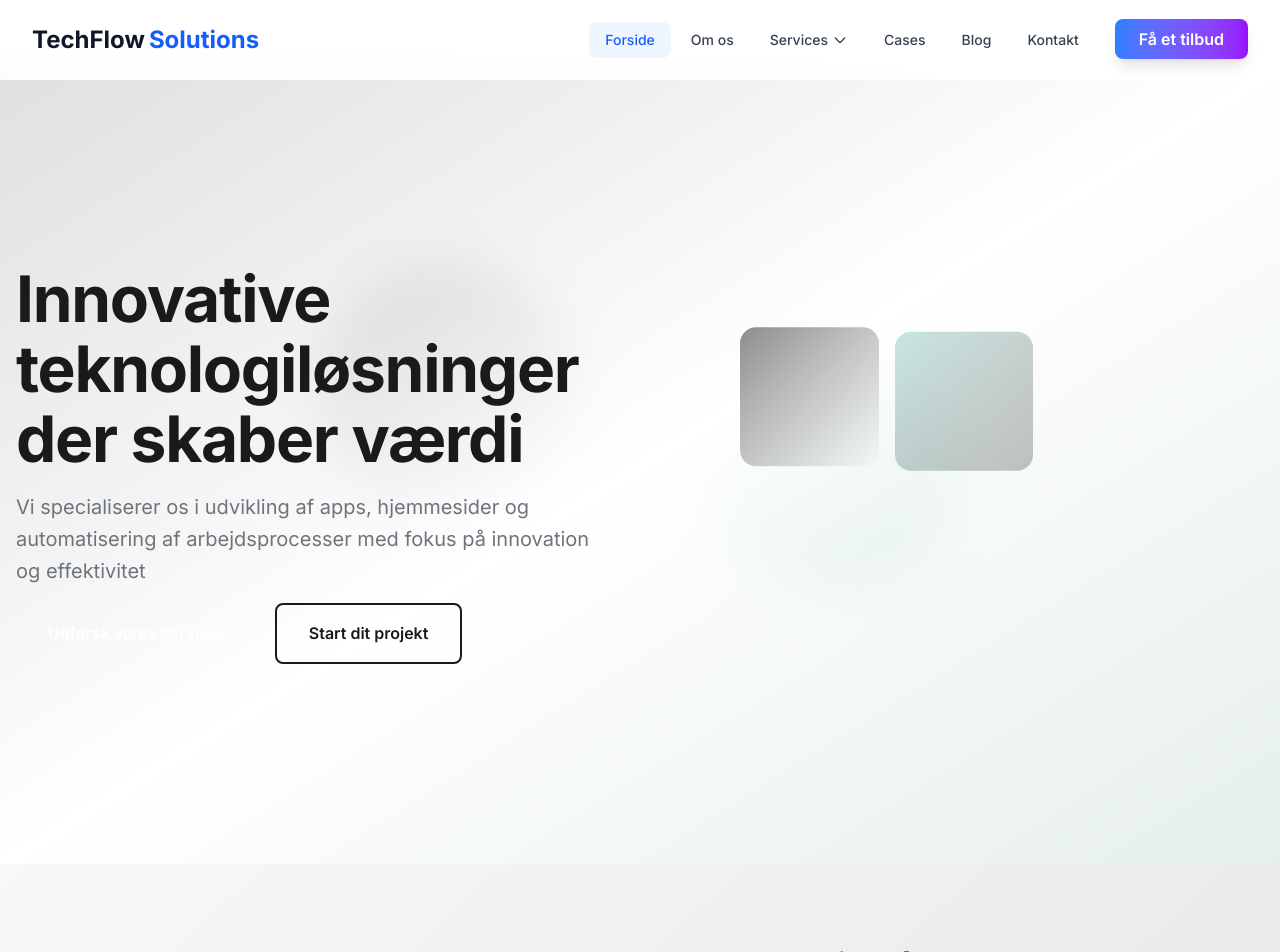
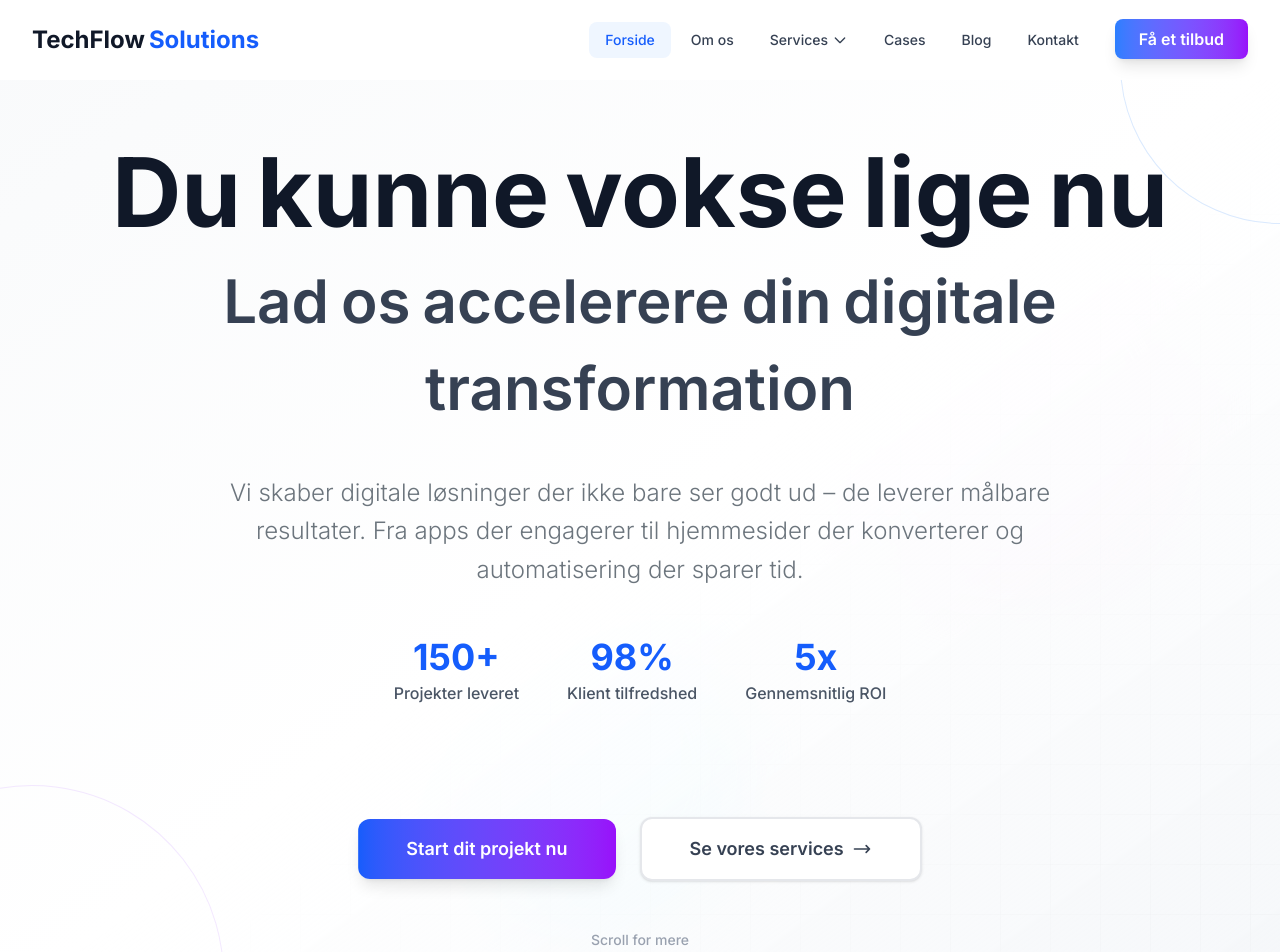
Before and after one commit to Baragji/TechFlows, a Next.js app: page / in a window 1280 px wide. Shown: the top 952 px of the page. Built offline with nearby package versions, Linux system fonts and the light colour scheme.

Commit message:
fase 3 done. feat: implement animations and enhancements for Hero section and global styles

```diff
--- a/src/components/sections/Hero.tsx
+++ b/src/components/sections/Hero.tsx
@@ -1,98 +1,298 @@
 'use client';
 
-import { motion } from 'framer-motion';
+import { motion, useScroll, useTransform } from 'framer-motion';
 import Link from 'next/link';
+import { useRef } from 'react';
 
 const Hero = () => {
+  const ref = useRef<HTMLDivElement>(null);
+  const { scrollYProgress } = useScroll({
+    target: ref,
+    offset: ["start start", "end start"]
+  });
+
+  const y = useTransform(scrollYProgress, [0, 1], ["0%", "50%"]);
+  const opacity = useTransform(scrollYProgress, [0, 1], [1, 0]);
+
+  // Animation variants
+  const containerVariants = {
+    hidden: { opacity: 0 },
+    visible: {
+      opacity: 1,
+      transition: {
+        staggerChildren: 0.2,
+        delayChildren: 0.3
+      }
+    }
+  };
+
+  const itemVariants = {
+    hidden: {
+      opacity: 0,
+      y: 30,
+      filter: "blur(10px)"
+    },
+    visible: {
+      opacity: 1,
+      y: 0,
+      filter: "blur(0px)"
+    }
+  };
+
+  const wordVariants = {
+    hidden: {
+      opacity: 0,
+      y: 20,
+      rotateX: -90
+    },
+    visible: {
+      opacity: 1,
+      y: 0,
+      rotateX: 0
+    }
+  };
+
+  const heroWords = ["Du", "kunne", "vokse", "lige", "nu"];
+  const subWords = ["Lad", "os", "accelerere", "din", "digitale", "transformation"];
+
   return (
     <section
+      ref={ref}
       id="home"
-      className="relative min-h-screen flex items-center justify-center bg-gradient-to-br from-primary/10 via-white to-secondary/10 overflow-hidden"
+      className="relative min-h-screen flex items-center justify-center bg-gradient-to-br from-gray-50 via-white to-blue-50/30 overflow-hidden"
     >
-      <div className="container mx-auto px-4 py-20">
-        <div className="grid lg:grid-cols-2 gap-12 items-center">
-          {/* Hero Content */}
-          <div className="space-y-8">
-            <motion.h1
-              className="text-4xl md:text-5xl lg:text-6xl font-bold text-text-dark leading-tight"
-              initial={{ opacity: 0, y: 30 }}
-              animate={{ opacity: 1, y: 0 }}
-              transition={{ duration: 0.8 }}
+      {/* Parallax Background Elements */}
+      <motion.div
+        style={{ y, opacity }}
+        className="absolute inset-0 -z-10"
+      >
+        {/* Geometric Background Pattern */}
+        <div className="absolute inset-0">
+          <div className="absolute top-20 left-10 w-72 h-72 bg-gradient-to-br from-blue-100/40 to-purple-100/40 rounded-full mix-blend-multiply filter blur-xl"></div>
+          <div className="absolute top-40 right-20 w-96 h-96 bg-gradient-to-br from-purple-100/40 to-pink-100/40 rounded-full mix-blend-multiply filter blur-xl"></div>
+          <div className="absolute bottom-20 left-1/3 w-80 h-80 bg-gradient-to-br from-blue-100/40 to-cyan-100/40 rounded-full mix-blend-multiply filter blur-xl"></div>
+        </div>
+
+        {/* Grid Pattern */}
+        <div className="absolute inset-0 bg-[linear-gradient(rgba(0,0,0,0.02)_1px,transparent_1px),linear-gradient(90deg,rgba(0,0,0,0.02)_1px,transparent_1px)] bg-[size:50px_50px]"></div>
+
+        {/* Floating Elements */}
+        <motion.div
+          className="absolute top-1/4 right-1/4 w-4 h-4 bg-blue-400 rounded-full"
+          animate={{
+            y: [0, -20, 0],
+            opacity: [0.3, 0.8, 0.3]
+          }}
+          transition={{
+            duration: 4,
+            repeat: Infinity,
+            ease: "easeInOut"
+          }}
+        />
+        <motion.div
+          className="absolute bottom-1/3 left-1/5 w-6 h-6 bg-purple-400 rounded-full"
+          animate={{
+            y: [0, -30, 0],
+            opacity: [0.2, 0.6, 0.2]
+          }}
+          transition={{
+            duration: 5,
+            repeat: Infinity,
+            ease: "easeInOut",
+            delay: 1
+          }}
+        />
+        <motion.div
+          className="absolute top-1/2 left-1/6 w-3 h-3 bg-cyan-400 rounded-full"
+          animate={{
+            y: [0, -15, 0],
+            opacity: [0.4, 0.9, 0.4]
+          }}
+          transition={{
+            duration: 3.5,
+            repeat: Infinity,
+            ease: "easeInOut",
+            delay: 2
+          }}
+        />
+      </motion.div>
+
+      <div className="container mx-auto px-4 py-20 relative z-10">
+        <motion.div
+          className="max-w-6xl mx-auto text-center space-y-12"
+          variants={containerVariants}
+          initial="hidden"
+          animate="visible"
+        >
+          {/* Main Headline */}
+          <div className="space-y-6">
+            <motion.div
+              className="flex flex-wrap justify-center gap-4 text-5xl md:text-7xl lg:text-8xl font-bold text-gray-900 leading-none"
+              variants={itemVariants}
+              transition={{ duration: 0.8, ease: "easeOut" }}
             >
-              Innovative teknologiløsninger der skaber værdi
-            </motion.h1>
-
-            <motion.p
-              className="text-lg md:text-xl text-text-light leading-relaxed"
-              initial={{ opacity: 0, y: 30 }}
-              animate={{ opacity: 1, y: 0 }}
-              transition={{ duration: 0.8, delay: 0.2 }}
-            >
-              Vi specialiserer os i udvikling af apps, hjemmesider og automatisering af
-              arbejdsprocesser med fokus på innovation og effektivitet
-            </motion.p>
+              {heroWords.map((word, index) => (
+                <motion.span
+                  key={index}
+                  variants={wordVariants}
+                  className="inline-block"
+                  style={{ transformOrigin: "50% 100%" }}
+                  transition={{
+                    duration: 0.6,
+                    ease: "easeOut",
+                    delay: index * 0.1
+                  }}
+                >
+                  {word}
+                </motion.span>
+              ))}
+            </motion.div>
 
             <motion.div
-              className="flex flex-col sm:flex-row gap-4"
-              initial={{ opacity: 0, y: 30 }}
-              animate={{ opacity: 1, y: 0 }}
-              transition={{ duration: 0.8, delay: 0.4 }}
+              className="flex flex-wrap justify-center gap-3 text-3xl md:text-5xl lg:text-6xl font-semibold text-gray-700 leading-tight"
+              variants={itemVariants}
+              transition={{ duration: 0.8, ease: "easeOut", delay: 0.3 }}
+            >
+              {subWords.map((word, index) => (
+                <motion.span
+                  key={index}
+                  variants={wordVariants}
+                  className="inline-block"
+                  style={{ transformOrigin: "50% 100%" }}
+                  transition={{
+                    duration: 0.6,
+                    ease: "easeOut",
+                    delay: 0.5 + index * 0.1
+                  }}
+                >
+                  {word}
+                </motion.span>
+              ))}
+            </motion.div>
+          </div>
+
+          {/* Tagline */}
+          <motion.p
+            className="text-xl md:text-2xl text-gray-600 max-w-4xl mx-auto leading-relaxed font-light"
+            variants={itemVariants}
+            transition={{ duration: 0.8, ease: "easeOut", delay: 0.8 }}
+          >
+            Vi skaber digitale løsninger der ikke bare ser godt ud – de leverer målbare resultater.
+            Fra apps der engagerer til hjemmesider der konverterer og automatisering der sparer tid.
+          </motion.p>
+
+          {/* Stats Preview */}
+          <motion.div
+            className="flex flex-wrap justify-center gap-8 md:gap-12 py-8"
+            variants={itemVariants}
+            transition={{ duration: 0.8, ease: "easeOut", delay: 1.0 }}
+          >
+            {[
+              { number: "150+", label: "Projekter leveret" },
+              { number: "98%", label: "Klient tilfredshed" },
+              { number: "5x", label: "Gennemsnitlig ROI" }
+            ].map((stat, index) => (
+              <motion.div
+                key={index}
+                className="text-center"
+                whileHover={{ scale: 1.05 }}
+                transition={{ duration: 0.2 }}
+              >
+                <div className="text-3xl md:text-4xl font-bold text-blue-600 mb-1">
+                  {stat.number}
+                </div>
+                <div className="text-sm md:text-base text-gray-600 font-medium">
+                  {stat.label}
+                </div>
+              </motion.div>
+            ))}
+          </motion.div>
+
+          {/* CTA Buttons */}
+          <motion.div
+            className="flex flex-col sm:flex-row gap-6 justify-center items-center pt-8"
+            variants={itemVariants}
+            transition={{ duration: 0.8, ease: "easeOut", delay: 1.2 }}
+          >
+            <motion.div
+              whileHover={{ scale: 1.05 }}
+              whileTap={{ scale: 0.95 }}
+            >
+              <Link
+                href="/prisberegner"
+                className="group relative inline-flex items-center justify-center px-12 py-4 text-lg font-semibold text-white bg-gradient-to-r from-blue-600 to-purple-600 rounded-xl shadow-lg hover:shadow-2xl transition-all duration-300 overflow-hidden"
+              >
+                <span className="relative z-10">Start dit projekt nu</span>
+                <div className="absolute inset-0 bg-gradient-to-r from-blue-700 to-purple-700 opacity-0 group-hover:opacity-100 transition-opacity duration-300"></div>
+                <motion.div
+                  className="absolute inset-0 bg-white/20"
+                  initial={{ x: "-100%" }}
+                  whileHover={{ x: "100%" }}
+                  transition={{ duration: 0.6 }}
+                />
+              </Link>
+            </motion.div>
+
+            <motion.div
+              whileHover={{ scale: 1.05 }}
+              whileTap={{ scale: 0.95 }}
             >
               <Link
                 href="#services"
-                className="inline-flex items-center justify-center px-8 py-4 bg-accent text-white font-semibold rounded-lg hover:bg-hover transition-colors duration-300 shadow-custom hover:shadow-custom-lg"
+                className="group inline-flex items-center justify-center px-12 py-4 text-lg font-semibold text-gray-700 bg-white border-2 border-gray-200 rounded-xl hover:border-blue-300 hover:text-blue-600 transition-all duration-300 shadow-sm hover:shadow-lg"
               >
-                Udforsk vores services
-              </Link>
-              <Link
-                href="#contact"
-                className="inline-flex items-center justify-center px-8 py-4 bg-transparent text-accent font-semibold rounded-lg border-2 border-accent hover:bg-accent hover:text-white transition-all duration-300"
-              >
-                Start dit projekt
+                Se vores services
+                <motion.svg
+                  className="ml-2 w-5 h-5"
+                  fill="none"
+                  stroke="currentColor"
+                  viewBox="0 0 24 24"
+                  initial={{ x: 0 }}
+                  whileHover={{ x: 5 }}
+                  transition={{ duration: 0.2 }}
+                >
+                  <path strokeLinecap="round" strokeLinejoin="round" strokeWidth={2} d="M17 8l4 4m0 0l-4 4m4-4H3" />
+                </motion.svg>
               </Link>
             </motion.div>
-          </div>
+          </motion.div>
 
-          {/* Hero Visual */}
-          <div className="relative">
+          {/* Scroll Indicator */}
+          <motion.div
+            className="absolute bottom-8 left-1/2 transform -translate-x-1/2"
+            initial={{ opacity: 0, y: 20 }}
+            animate={{ opacity: 1, y: 0 }}
+            transition={{ delay: 2, duration: 0.8 }}
+          >
             <motion.div
-              className="grid grid-cols-3 gap-4 max-w-md mx-auto"
-              initial={{ opacity: 0, scale: 0.8 }}
-              animate={{ opacity: 1, scale: 1 }}
-              transition={{ duration: 1, delay: 0.6 }}
+              className="flex flex-col items-center text-gray-400 cursor-pointer"
+              animate={{ y: [0, 10, 0] }}
+              transition={{ duration: 2, repeat: Infinity }}
+              onClick={() => {
+                document.getElementById('services')?.scrollIntoView({ behavior: 'smooth' });
+              }}
             >
-              {[1, 2, 3, 4, 5, 6].map((box, index) => (
-                <motion.div
-                  key={box}
-                  className={`aspect-square rounded-2xl bg-gradient-to-br ${
-                    index % 3 === 0
-                      ? 'from-primary to-accent'
-                      : index % 3 === 1
-                        ? 'from-secondary to-primary'
-                        : 'from-accent to-secondary'
-                  } shadow-custom`}
-                  initial={{ opacity: 0, y: 20 }}
-                  animate={{ opacity: 1, y: 0 }}
-                  transition={{
-                    duration: 0.6,
-                    delay: 0.8 + index * 0.1,
-                    repeat: Infinity,
-                    repeatType: 'reverse',
-                    repeatDelay: 2,
-                  }}
-                  whileHover={{ scale: 1.05 }}
-                />
-              ))}
+              <span className="text-sm font-medium mb-2">Scroll for mere</span>
+              <svg className="w-6 h-6" fill="none" stroke="currentColor" viewBox="0 0 24 24">
+                <path strokeLinecap="round" strokeLinejoin="round" strokeWidth={2} d="M19 14l-7 7m0 0l-7-7m7 7V3" />
+              </svg>
             </motion.div>
-          </div>
-        </div>
+          </motion.div>
+        </motion.div>
       </div>
 
-      {/* Background decoration */}
-      <div className="absolute inset-0 -z-10">
-        <div className="absolute top-1/4 left-1/4 w-64 h-64 bg-primary/30 rounded-full mix-blend-multiply filter blur-xl opacity-70 animate-blob"></div>
-        <div className="absolute top-1/3 right-1/4 w-64 h-64 bg-secondary/30 rounded-full mix-blend-multiply filter blur-xl opacity-70 animate-blob animation-delay-2000"></div>
-        <div className="absolute bottom-1/4 left-1/3 w-64 h-64 bg-accent/30 rounded-full mix-blend-multiply filter blur-xl opacity-70 animate-blob animation-delay-4000"></div>
+      {/* Decorative Elements */}
+      <div className="absolute top-0 left-0 w-full h-full pointer-events-none overflow-hidden">
+        <motion.div
+          className="absolute -top-40 -right-40 w-80 h-80 border border-blue-100 rounded-full"
+          animate={{ rotate: 360 }}
+          transition={{ duration: 50, repeat: Infinity, ease: "linear" }}
+        />
+        <motion.div
+          className="absolute -bottom-40 -left-40 w-96 h-96 border border-purple-100 rounded-full"
+          animate={{ rotate: -360 }}
+          transition={{ duration: 60, repeat: Infinity, ease: "linear" }}
+        />
       </div>
     </section>
   );
--- a/tailwind.config.ts
+++ b/tailwind.config.ts
@@ -131,6 +131,9 @@ const config: Config = {
         'scale-in': 'scaleIn 0.5s ease forwards',
         'marquee': 'marquee 25s linear infinite',
         'marquee-reverse': 'marquee-reverse 25s linear infinite',
+        'blob': 'blob 7s infinite',
+        'text-reveal': 'textReveal 0.8s ease forwards',
+        'gradient-shift': 'gradientShift 3s ease infinite',
       },
       keyframes: {
         float: {
@@ -191,6 +194,40 @@ const config: Config = {
           '0%': { transform: 'translateX(-100%)' },
           '100%': { transform: 'translateX(0%)' },
         },
+        blob: {
+          '0%': {
+            transform: 'translate(0px, 0px) scale(1)',
+          },
+          '33%': {
+            transform: 'translate(30px, -50px) scale(1.1)',
+          },
+          '66%': {
+            transform: 'translate(-20px, 20px) scale(0.9)',
+          },
+          '100%': {
+            transform: 'translate(0px, 0px) scale(1)',
+          },
+        },
+        textReveal: {
+          '0%': {
+            opacity: '0',
+            transform: 'translateY(30px) rotateX(-90deg)',
+            filter: 'blur(10px)',
+          },
+          '100%': {
+            opacity: '1',
+            transform: 'translateY(0) rotateX(0deg)',
+            filter: 'blur(0px)',
+          },
+        },
+        gradientShift: {
+          '0%, 100%': {
+            backgroundPosition: '0% 50%',
+          },
+          '50%': {
+            backgroundPosition: '100% 50%',
+          },
+        },
       },
     },
   },
```
Also changed, not shown: src/app/globals.css (+37 -0 lines), 1 other file (tests, documents, lock files or other folders).
